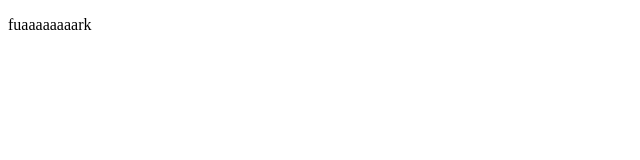
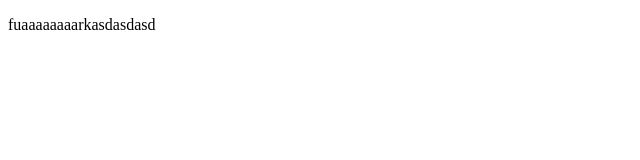
Before and after one commit to zedhiv/proyectoDemoCursoPrework, a plain HTML site: page index.html in a window 1280 px wide. Shown: the full height of the page, 0-640 px from the left. Drawn offline with Linux system fonts and the light colour scheme.

Commit message:
cambios en esa madre

```diff
--- a/index.html
+++ b/index.html
@@ -8,7 +8,7 @@
 </head>
 <body>
 <p>
-    fuaaaaaaaark
+    fuaaaaaaaarkasdasdasd
 </p>
 </body>
 </html>
```
